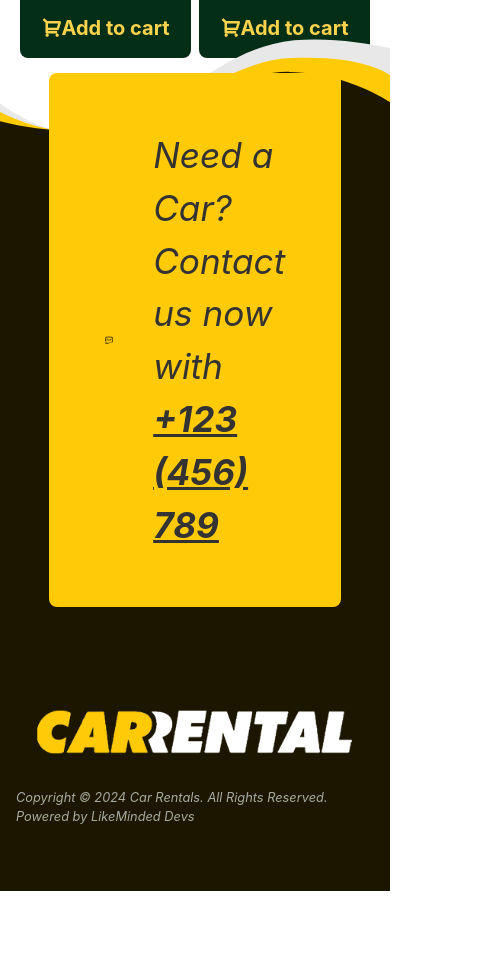
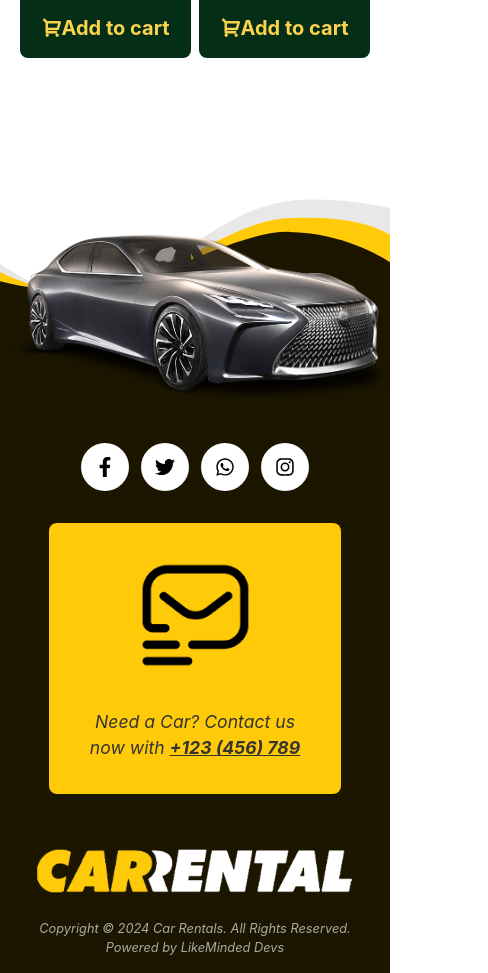
Before and after one commit to itunumide/car-rental, a React (Vite) app: page /cart in a window 390 px wide. Shown: the part 1600-2573 px from the top of the page, 488 px wide, since content can reach past the window. Before the commit the page ends 2491 px from the top, so only its background shows below. Built offline with nearby package versions, Linux system fonts and the light colour scheme.

Commit message:
footer mobile completed

```diff
--- a/src/reusables/Footerbrand.jsx
+++ b/src/reusables/Footerbrand.jsx
@@ -2,12 +2,12 @@ import logo from '../assets/logo-footer.png'
 
 const Footerbrand = () => {
   return (
-    <div className='flex flex-col items-center justify-center p-4 gap-6'>
+    <div className='flex flex-col items-center justify-center p-4 gap-4'>
         <div className="top">
             <img src={logo} alt="" className='w-[20rem]'/>
         </div>
         <div className="bottom">
-            <p className='text-[#a7aba1] italic text-[0.8rem]'>Copyright © 2024 Car Rentals. All Rights Reserved. Powered by LikeMinded Devs</p>
+            <p className='text-[#a7aba1] italic text-[0.8rem] text-center'>Copyright © 2024 Car Rentals. All Rights Reserved. Powered by LikeMinded Devs</p>
         </div>
     </div>
   )
--- a/src/reusables/NeedACar.jsx
+++ b/src/reusables/NeedACar.jsx
@@ -2,12 +2,12 @@ import mail from '../assets/mail-footer.png'
 
 const NeedACar = () => {
   return (
-    <div className="w-[75%] bg-[#FFCA08] m-auto flex items-center justify-start gap-10 p-[3.5rem] rounded-lg 2xl:pl-24">
+    <div className="w-[75%] text-center bg-[#FFCA08] m-auto flex flex-col md:flex-row items-center justify-start gap-10 p-[2rem] md:p-[3.5rem] rounded-lg 2xl:pl-24">
         <div className="icon">
             <img src={mail} alt="" className='w-[7rem]'/>
         </div>
         <div className="message">
-            <h1 className="text-[2.2rem] italic text-[#333333]">Need a Car? Contact us now with <span className="font-bold underline">+123 (456) 789 </span></h1>
+            <h1 className="text-[1.1rem] md:text-[2.2rem] italic text-[#333333]">Need a Car? Contact us now with <span className="font-bold underline">+123 (456) 789 </span></h1>
 
         </div>
     </div>
--- a/src/sticky/Footer.jsx
+++ b/src/sticky/Footer.jsx
@@ -6,53 +6,53 @@ import Footerbrand from "../reusables/Footerbrand";
 
 const Footer = () => {
   return (
-    <div>
+    <div className="mt-[10rem]">
         <div className="svgtop relative">
             <SvgDesignTop />
         </div>
 
-        <div className="footer relative bg-[#1c1601] ">
-            <div className="top relative flex items-center justify-start -top-52 gap-[10rem]">
+        <div className="footer relative bg-[#1c1601] flex flex-col gap-8">
+            <div className="top relative flex flex-col md:flex-row items-center justify-start gap-10 md:gap-[6rem]">
 
 
                 <div className="left ">
-                    <div className="footercar 2xl:ml-20">
+                    <div className="footercar 2xl:ml-20 -mt-16">
                         <img src={footercar} alt="" style={{width: "40rem"}}/>
                     </div>
                 </div>
 
-                <div className="right socials flex justify-center items-center gap-6">
+                <div className="right socials flex justify-center items-center gap-3 md:gap-6 flex-wrap md:flex-nowrap">
                     <a href="#">
-                        <div className="facebook-icon bg-white hover:bg-[#FFCA08] h-16 w-16 rounded-[50%] cursor-pointer flex items-center justify-center transition">
-                        <FaFacebookF className="h-6 w-6 text-black" />
+                        <div className="facebook-icon bg-white hover:bg-[#FFCA08] h-12 w-12 md:h-16 md:w-16 rounded-[50%] cursor-pointer flex items-center justify-center transition">
+                        <FaFacebookF className="h-5 w-5 md:h-6 md:w-6 text-black" />
                         </div>
                     </a>
 
                     <a href="#">
-                        <div className="twitter-icon bg-white hover:bg-[#FFCA08] h-16 w-16 rounded-[50%] cursor-pointer flex items-center justify-center transition">
-                            <FaTwitter className="h-6 w-6 text-black" />
+                        <div className="twitter-icon bg-white hover:bg-[#FFCA08] h-12 w-12 md:h-16 md:w-16 rounded-[50%] cursor-pointer flex items-center justify-center transition">
+                            <FaTwitter className="h-5 w-5 md:h-6 md:w-6 text-black" />
                         </div>
                     </a>
 
                     <a href="#">
-                        <div className="whatsapp-icon bg-white hover:bg-[#FFCA08] h-16 w-16 rounded-[50%] cursor-pointer flex items-center justify-center transition">
-                            <FaWhatsapp className="h-6 w-6 text-black" />
+                        <div className="whatsapp-icon bg-white hover:bg-[#FFCA08] h-12 w-12 md:h-16 md:w-16 rounded-[50%] cursor-pointer flex items-center justify-center transition">
+                            <FaWhatsapp className="h-5 w-5 md:h-6 md:w-6 text-black" />
                         </div>
                     </a>
 
                     <a href="#">
-                        <div className="instagram-icon bg-white hover:bg-[#FFCA08] h-16 w-16 rounded-[50%] cursor-pointer flex items-center justify-center transition">
-                            <FaInstagram className="h-6 w-6 text-black" />
+                        <div className="instagram-icon bg-white hover:bg-[#FFCA08] h-12 w-12 md:h-16 md:w-16 rounded-[50%] cursor-pointer flex items-center justify-center transition">
+                            <FaInstagram className="h-5 w-5 md:h-6 md:w-6 text-black" />
                         </div>
                     </a>
                 </div>
             </div>
 
-            <div className="middle Needacar relative -top-32">
+            <div className="middle Needacar relative ">
                 <NeedACar />
             </div>
 
-            <div className="bottom relative -top-12">
+            <div className="bottom relative">
                 <Footerbrand />
             </div>
         </div>
```
